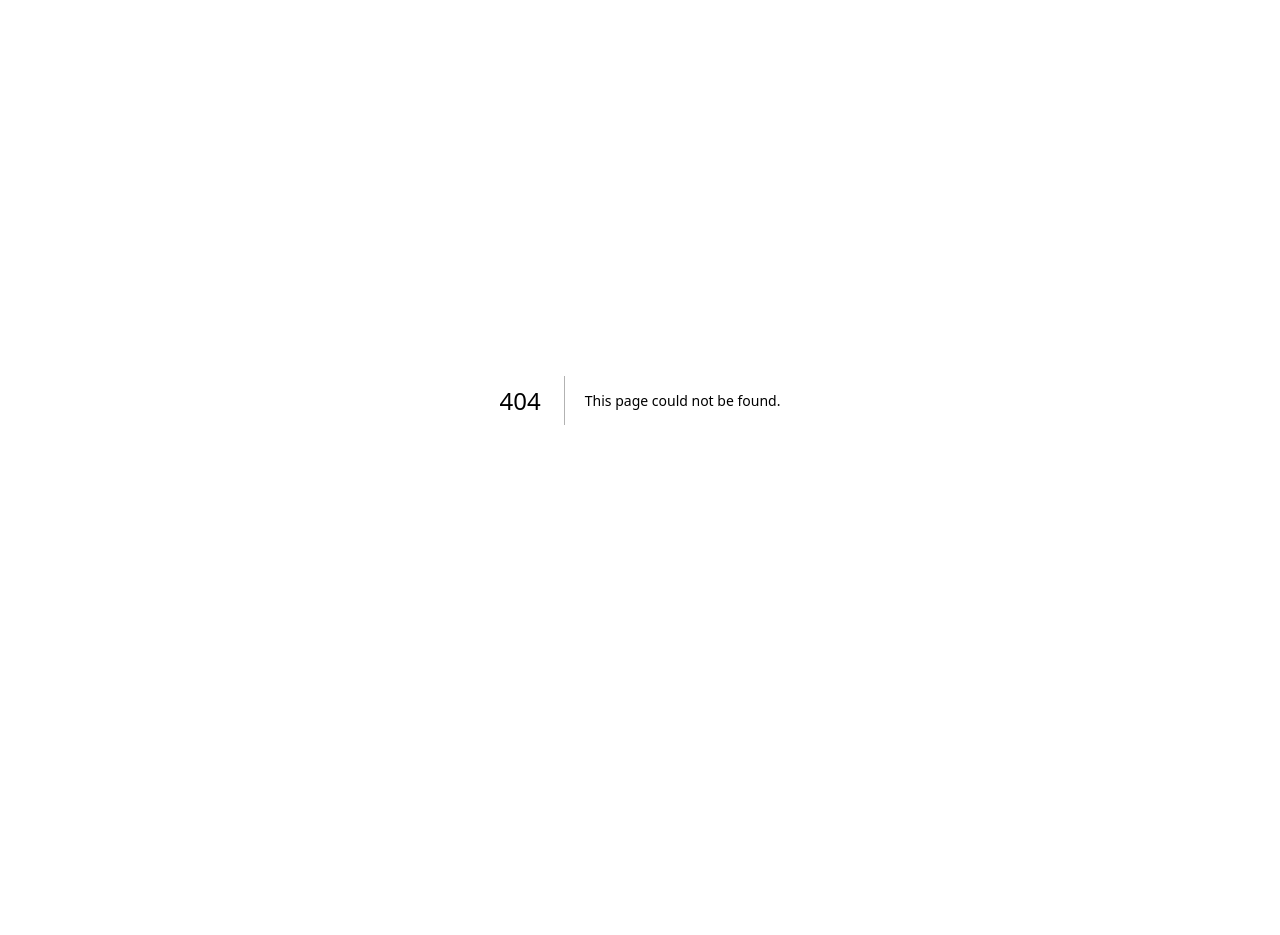
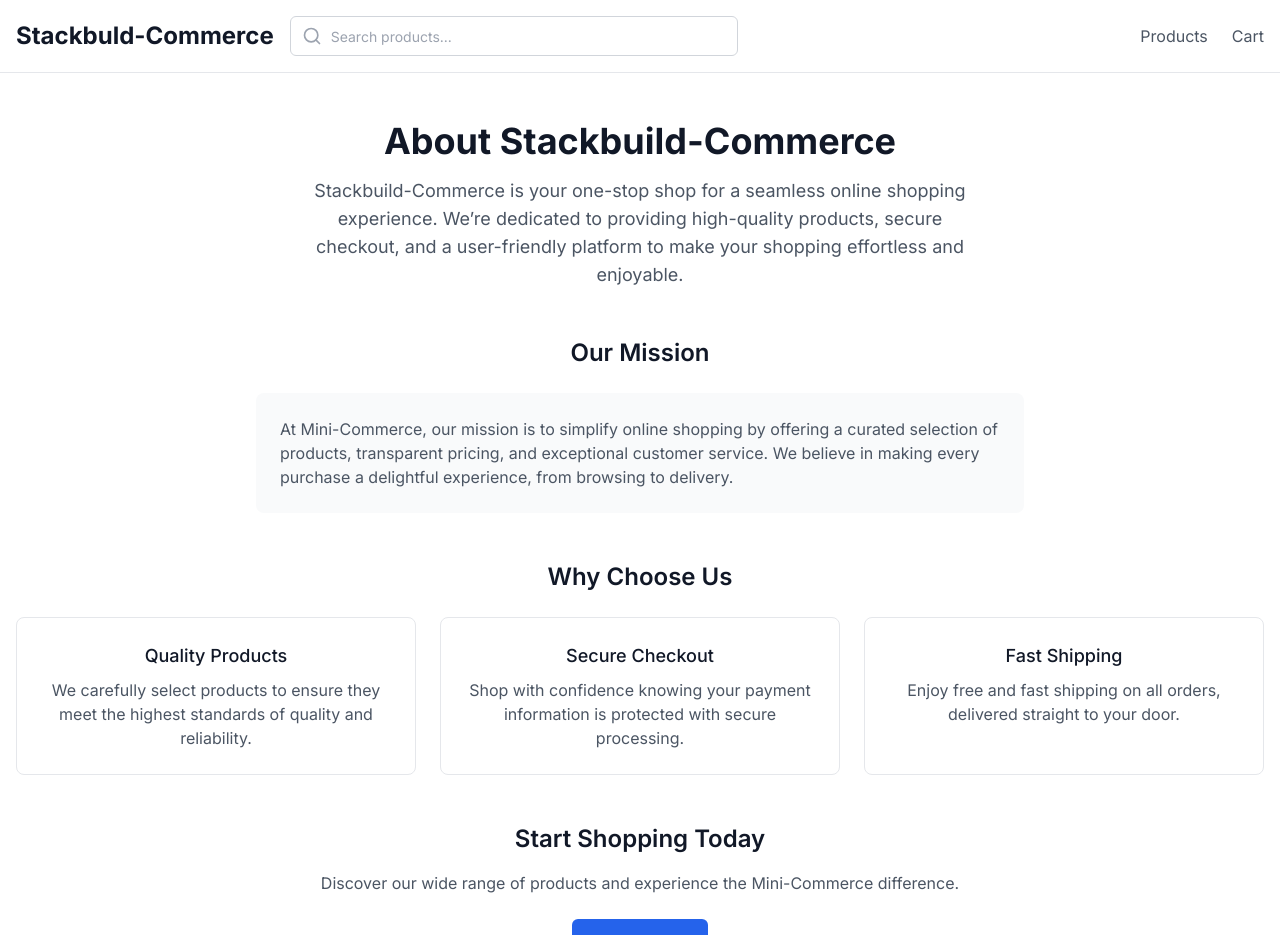
Before and after one commit to OlawaleP/stackbuld-e-commerce, a Next.js app: page /about in a window 1280 px wide. Before the commit this address had no page. Shown: the top 935 px of the page. Before the commit the page ends 800 px from the top, so only its background shows below. Built offline with nearby package versions, Linux system fonts and the light colour scheme.

Commit message:
Feat: added the about page

```diff
--- /dev/null
+++ b/app/about/page.tsx
@@ -0,0 +1,66 @@
+'use client';
+
+import { MainLayout } from '@/components/templates/MainLayout';
+import { Button } from '@/components/atoms/Button';
+import Link from 'next/link';
+
+export default function AboutPage() {
+  return (
+    <MainLayout
+      title="About Mini-Commerce"
+      description="Learn about Mini-Commerce, your go-to platform for simple and secure online shopping."
+    >
+      <div className="container mx-auto px-4 py-12">
+        <section className="text-center">
+          <h1 className="text-4xl font-bold text-gray-900 mb-4">About Stackbuild-Commerce</h1>
+          <p className="text-lg text-gray-600 max-w-2xl mx-auto">
+            Stackbuild-Commerce is your one-stop shop for a seamless online shopping experience. We’re dedicated to providing high-quality products, secure checkout, and a user-friendly platform to make your shopping effortless and enjoyable.
+          </p>
+        </section>
+
+        <section className="mt-12">
+          <h2 className="text-2xl font-semibold text-gray-900 mb-6 text-center">Our Mission</h2>
+          <div className="bg-gray-50 rounded-lg p-6 max-w-3xl mx-auto">
+            <p className="text-gray-600">
+              At Mini-Commerce, our mission is to simplify online shopping by offering a curated selection of products, transparent pricing, and exceptional customer service. We believe in making every purchase a delightful experience, from browsing to delivery.
+            </p>
+          </div>
+        </section>
+
+        <section className="mt-12">
+          <h2 className="text-2xl font-semibold text-gray-900 mb-6 text-center">Why Choose Us</h2>
+          <div className="grid grid-cols-1 gap-6 sm:grid-cols-2 lg:grid-cols-3">
+            <div className="bg-white border border-gray-200 rounded-lg p-6 text-center">
+              <h3 className="text-lg font-medium text-gray-900 mb-2">Quality Products</h3>
+              <p className="text-gray-600">
+                We carefully select products to ensure they meet the highest standards of quality and reliability.
+              </p>
+            </div>
+            <div className="bg-white border border-gray-200 rounded-lg p-6 text-center">
+              <h3 className="text-lg font-medium text-gray-900 mb-2">Secure Checkout</h3>
+              <p className="text-gray-600">
+                Shop with confidence knowing your payment information is protected with secure processing.
+              </p>
+            </div>
+            <div className="bg-white border border-gray-200 rounded-lg p-6 text-center">
+              <h3 className="text-lg font-medium text-gray-900 mb-2">Fast Shipping</h3>
+              <p className="text-gray-600">
+                Enjoy free and fast shipping on all orders, delivered straight to your door.
+              </p>
+            </div>
+          </div>
+        </section>
+
+        <section className="mt-12 text-center">
+          <h2 className="text-2xl font-semibold text-gray-900 mb-4">Start Shopping Today</h2>
+          <p className="text-gray-600 mb-6">
+            Discover our wide range of products and experience the Mini-Commerce difference.
+          </p>
+          <Link href="/">
+            <Button size="lg">Shop Now</Button>
+          </Link>
+        </section>
+      </div>
+    </MainLayout>
+  );
+}
```
